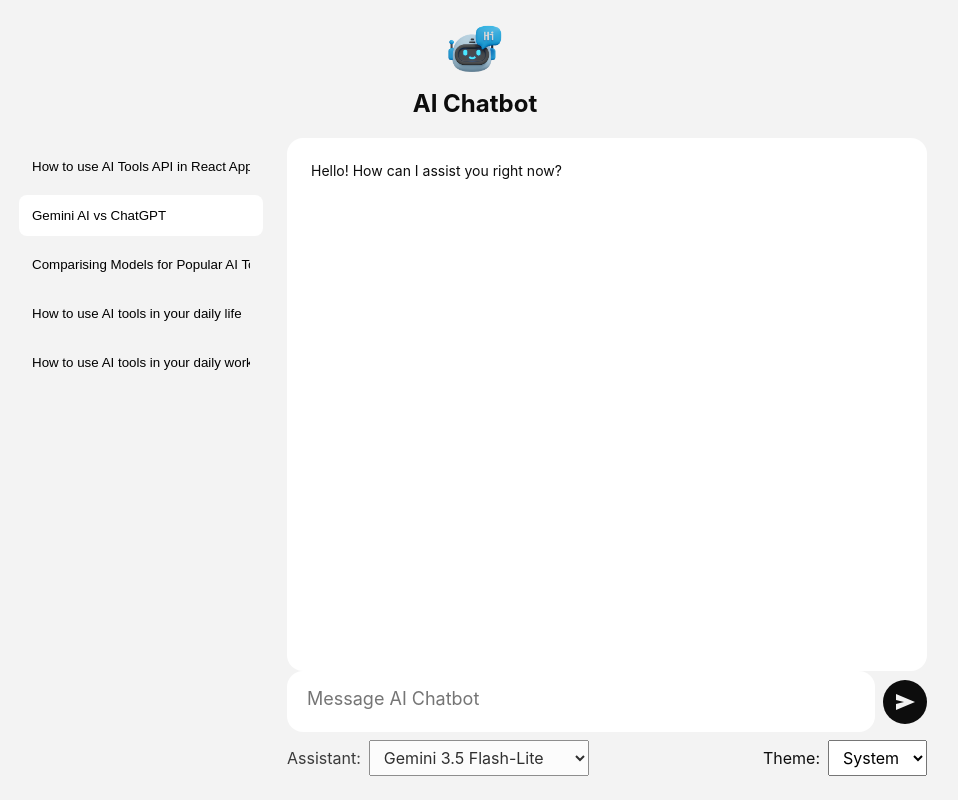
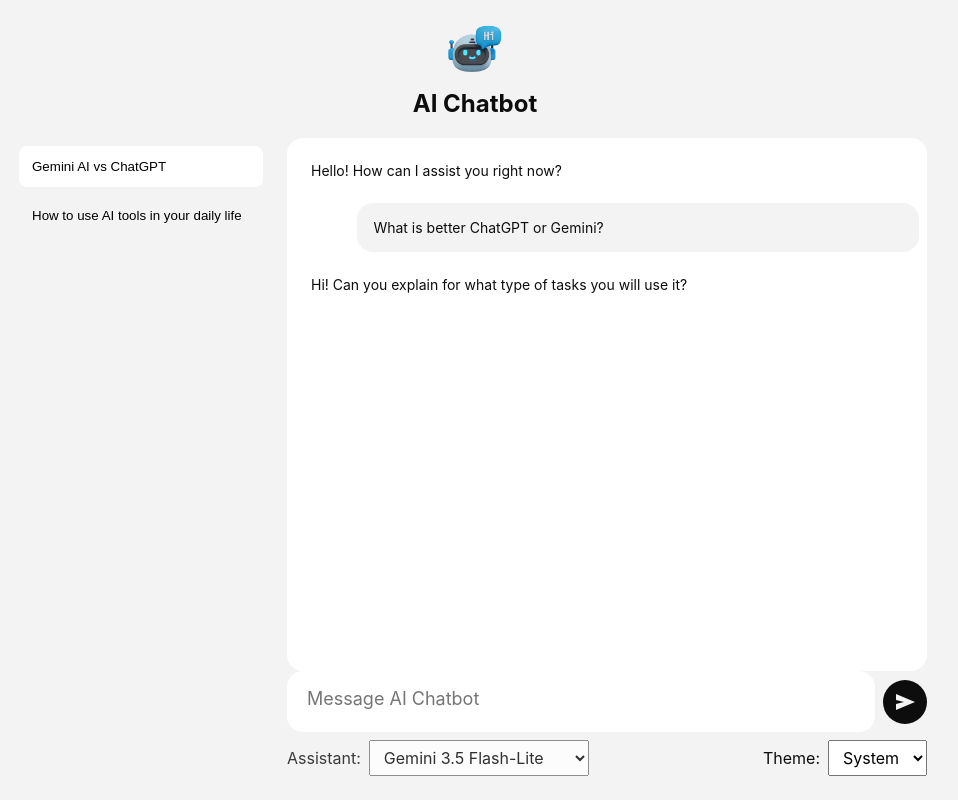
Before and after one commit to Bhawani1200/AI-Chatbot, a React (Vite) app in the folder ai-chatbot/: page / in a window 1280 px wide. Shown: the whole page, without its empty margins (165-1123 px from the left). Built offline with nearby package versions, Linux system fonts and the light colour scheme; no server answers.

Commit message:
showing full message history

```diff
--- a/ai-chatbot/src/App.jsx
+++ b/ai-chatbot/src/App.jsx
@@ -1,4 +1,4 @@
-import { useState } from "react";
+import { useMemo, useState } from "react";
 import { Sidebar } from "./components/Sidebar/Sidebar";
 import { Chat } from "./components/Chat/Chat";
 import { Assistant } from "./components/Assistant/Assistant";
@@ -7,24 +7,26 @@ import styles from "./App.module.css";
 
 const CHATS = [
   {
-    id: 1,
-    title: "How to use AI Tools API in React Application",
-  },
-  {
     id: 2,
     title: "Gemini AI vs ChatGPT",
-  },
-  {
-    id: 3,
-    title: "Comparising Models for Popular AI Tools",
+    messages: [
+      { role: "user", content: "What is better ChatGPT or Gemini?" },
+      {
+        role: "assistant",
+        content: "Hi! Can you explain for what type of tasks you will use it?",
+      },
+    ],
   },
   {
     id: 4,
     title: "How to use AI tools in your daily life",
-  },
-  {
-    id: 5,
-    title: "How to use AI tools in your daily work",
+    messages: [
+      { role: "user", content: "Hey! How to use AI in my life?" },
+      {
+        role: "assistant",
+        content: "Hi! Would you like to use it for work or for hobbies?",
+      },
+    ],
   },
 ];
 
@@ -32,6 +34,10 @@ function App() {
   const [assistant, setAssistant] = useState();
   const [chats, setChats] = useState(CHATS);
   const [activeChatId, setActiveChatId] = useState(2);
+  const activeChatMessages = useMemo(
+    () => chats.find(({ id }) => id === activeChatId)?.messages ?? [],
+    [chats, activeChatId],
+  );
 
   function handleAssistantChange(newAssistant) {
     setAssistant(newAssistant);
@@ -52,7 +58,11 @@ function App() {
         />
 
         <main className={styles.Main}>
-          <Chat assistant={assistant} />
+          <Chat
+            assistant={assistant}
+            chatMessages={activeChatMessages}
+            chatId={activeChatId}
+          />
           <div className={styles.Configuration}>
             <Assistant onAssistantChange={handleAssistantChange} />
             <Theme />
--- a/ai-chatbot/src/components/Chat/Chat.jsx
+++ b/ai-chatbot/src/components/Chat/Chat.jsx
@@ -1,10 +1,10 @@
-import { useState } from "react";
-import { Loader }  from "../Loader/Loader";
+import { useEffect, useState } from "react";
+import { Loader } from "../Loader/Loader";
 import { Messages } from "../Messages/Messages";
 import { Controls } from "../Controls/Controls";
 import styles from "./Chat.module.css";
 
-export function Chat({ assistant }) {
+export function Chat({ assistant, chatId, chatMessages }) {
   const [messages, setMessages] = useState([]);
   const [isLoading, setIsLoading] = useState(false);
   const [isStreaming, setIsStreaming] = useState(false);
@@ -14,10 +14,14 @@ export function Chat({ assistant }) {
       prevMessages.map((message, index) =>
         index === prevMessages.length - 1
           ? { ...message, content: `${message.content}${content}` }
-          : message
-      )
+          : message,
+      ),
     );
   }
+
+  useEffect(() => {
+    setMessages(chatMessages);
+  }, [chatId]);
 
   function addMessage(message) {
     setMessages((prevMessages) => [...prevMessages, message]);
@@ -29,7 +33,7 @@ export function Chat({ assistant }) {
     try {
       const result = await assistant.chatStream(
         content,
-        messages.filter(({ role }) => role !== "system")
+        messages.filter(({ role }) => role !== "system"),
       );
 
       let isFirstChunk = false;
```
